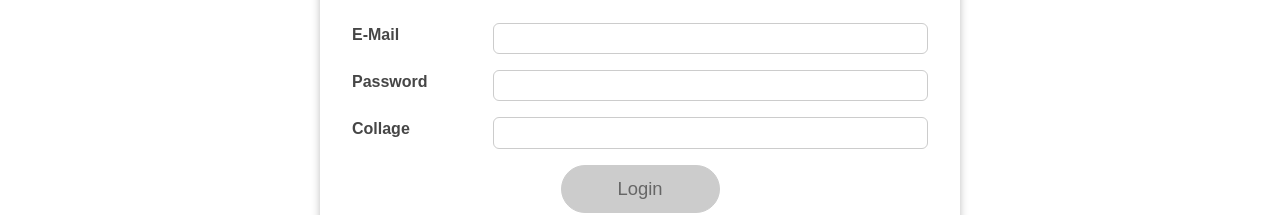
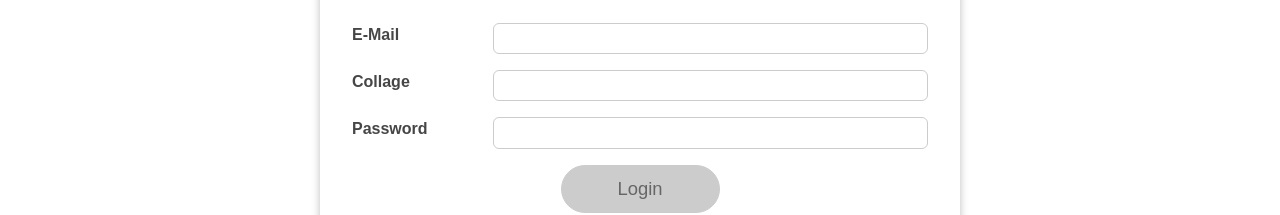
Before and after one commit to ritikk786/useEffect, a React (Create React App) app: page / in a window 1280 px wide. Shown: the part 121-336 px from the top of the page. Built offline with nearby package versions, Linux system fonts and the light colour scheme.

Commit message:
useReducer

```diff
--- a/src/components/Login/Login.js
+++ b/src/components/Login/Login.js
@@ -1,27 +1,66 @@
-import React, { useState, useEffect } from 'react';
+import React, { useState, useEffect, useReducer } from 'react';
 
 import Card from '../UI/Card/Card';
 import classes from './Login.module.css';
 import Button from '../UI/Button/Button';
 
+const emailReducer = (state, action)=>{
+  if(action.type ==='USER_INPUT'){
+    return{value:action.val, isValid:action.val.includes('@')};
+  }
+  if(action.type ==='INPUT_BLUR'){
+    return{value:state.value, isValid:state.value.includes('@')};
+  }
+  return{value:'', isValid:false}
+}
+
+const passwordReducer = (state, action)=>{
+  if(action.type ==='USER_INPUT'){
+    return{value:action.val, isValid:action.val.trim().length > 6};
+  }
+  if(action.type ==='INPUT_BLUR'){
+    return{value:state.value, isValid:state.value.trim().length > 6};
+  }
+  return{value:'', isValid:false}
+}
+
 const Login = (props) => {
-  const [enteredEmail, setEnteredEmail] = useState('');
-  const [emailIsValid, setEmailIsValid] = useState();
+  // const [enteredEmail, setEnteredEmail] = useState('');
+  // const [emailIsValid, setEmailIsValid] = useState();
   const [enteredCollage, setEnteredCollage] = useState('');
   const [collegeIsValid, setCollgeIsValid] = useState();
-  const [enteredPassword, setEnteredPassword] = useState('');
-  const [passwordIsValid, setPasswordIsValid] = useState();
+  // const [enteredPassword, setEnteredPassword] = useState('');
+  // const [passwordIsValid, setPasswordIsValid] = useState();
   const [formIsValid, setFormIsValid] = useState(false);
 
-  useEffect(()=>{
-    setFormIsValid(
-      enteredEmail.includes('@') && enteredPassword.trim().length > 6 && enteredCollage.trim().length > 0
-      );
+  const[emailState, dispatchEmail]= useReducer(emailReducer, {
+    value:'',
+    isValid:undefined,
+  })
 
-  },[enteredEmail,enteredPassword, enteredCollage])
+  const[passwordState, dispatchPassword]= useReducer(passwordReducer, {
+    value:'',
+    isValid:undefined,
+  })
+
+  // useEffect(()=>{
+  //  const handler= setTimeout(() => {
+  //     console.log('check form validity')
+  //     setFormIsValid(
+  //       enteredEmail.includes('@') && enteredPassword.trim().length > 6 && enteredCollage.trim().length > 0
+  //       );
+  //   }, 500);
+  //   return()=>{
+  //     console.log('cleanup')
+  //     clearTimeout(handler)
+  //   }
+  // },[enteredEmail,enteredPassword, enteredCollage])
 
   const emailChangeHandler = (event) => {
-    setEnteredEmail(event.target.value);
+    dispatchEmail({type:'USER_INPUT', val:event.target.value});
+    setFormIsValid(
+      event.target.value.includes('@') && passwordState.isValid && enteredCollage.trim().length > 0
+            );
   };
 
   const collageChangeHandler = (event)=>{
@@ -29,15 +68,18 @@
   }
 
   const passwordChangeHandler = (event) => {
-    setEnteredPassword(event.target.value);
+    dispatchPassword({type:'USER_INPUT', val:event.target.value});
+    setFormIsValid(
+      emailState.isValid && event.target.value.trim().length > 6 && enteredCollage.trim().length > 0
+            );
   };
 
   const validateEmailHandler = () => {
-    setEmailIsValid(enteredEmail.includes('@'));
+    dispatchEmail({type:'INPUT_BLUR'})
   };
 
   const validatePasswordHandler = () => {
-    setPasswordIsValid(enteredPassword.trim().length > 6);
+    dispatchPassword({type:'INPUT_BLUR'})
   };
 
   const validateCollageHandler = () => {
@@ -46,7 +88,7 @@
 
   const submitHandler = (event) => {
     event.preventDefault();
-    props.onLogin(enteredEmail, enteredPassword);
+    props.onLogin(emailState.value, passwordState.value);
   };
 
   return (
@@ -54,35 +96,22 @@
       <form onSubmit={submitHandler}>
         <div
           className={`${classes.control} ${
-            emailIsValid === false ? classes.invalid : ''
+            emailState.isValid === false ? classes.invalid : ''
           }`}
         >
           <label htmlFor="email">E-Mail</label>
           <input
             type="email"
             id="email"
-            value={enteredEmail}
+            value={emailState.value}
             onChange={emailChangeHandler}
             onBlur={validateEmailHandler}
           />
         </div>
+
         <div
           className={`${classes.control} ${
-            passwordIsValid === false ? classes.invalid : ''
-          }`}
-        >
-          <label htmlFor="password">Password</label>
-          <input
-            type="password"
-            id="password"
-            value={enteredPassword}
-            onChange={passwordChangeHandler}
-            onBlur={validatePasswordHandler}
-          />
-        </div>
-        <div
-          className={`${classes.control} ${
-            emailIsValid === false ? classes.invalid : ''
+            collegeIsValid === false ? classes.invalid : ''
           }`}
         >
           <label htmlFor="collage">Collage</label>
@@ -92,6 +121,20 @@
             value={enteredCollage}
             onChange={collageChangeHandler}
             onBlur={validateCollageHandler}
+          />
+        </div>
+        <div
+          className={`${classes.control} ${
+            passwordState.isValid === false ? classes.invalid : ''
+          }`}
+        >
+          <label htmlFor="password">Password</label>
+          <input
+            type="password"
+            id="password"
+            value={passwordState.value}
+            onChange={passwordChangeHandler}
+            onBlur={validatePasswordHandler}
           />
         </div>
         <div className={classes.actions}>
```
